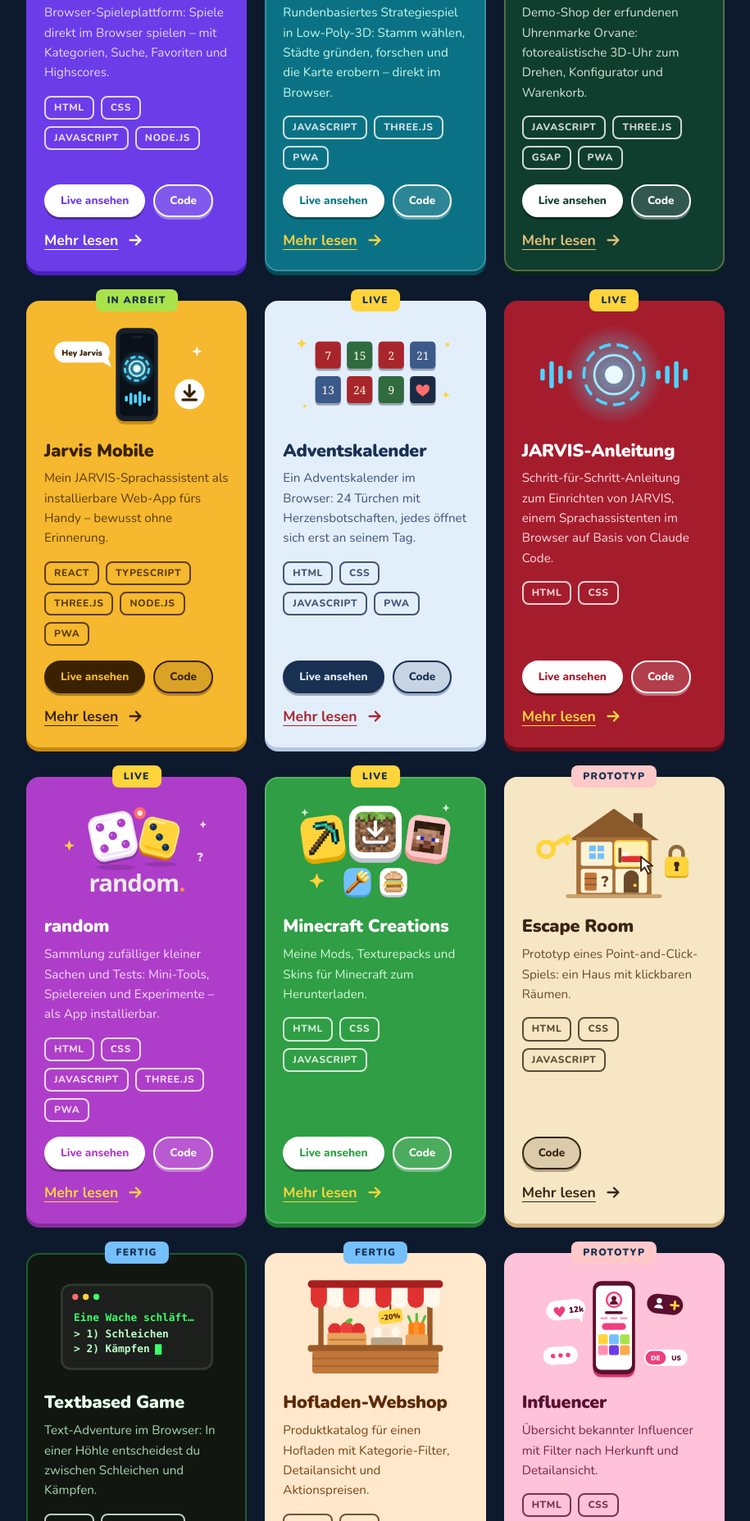
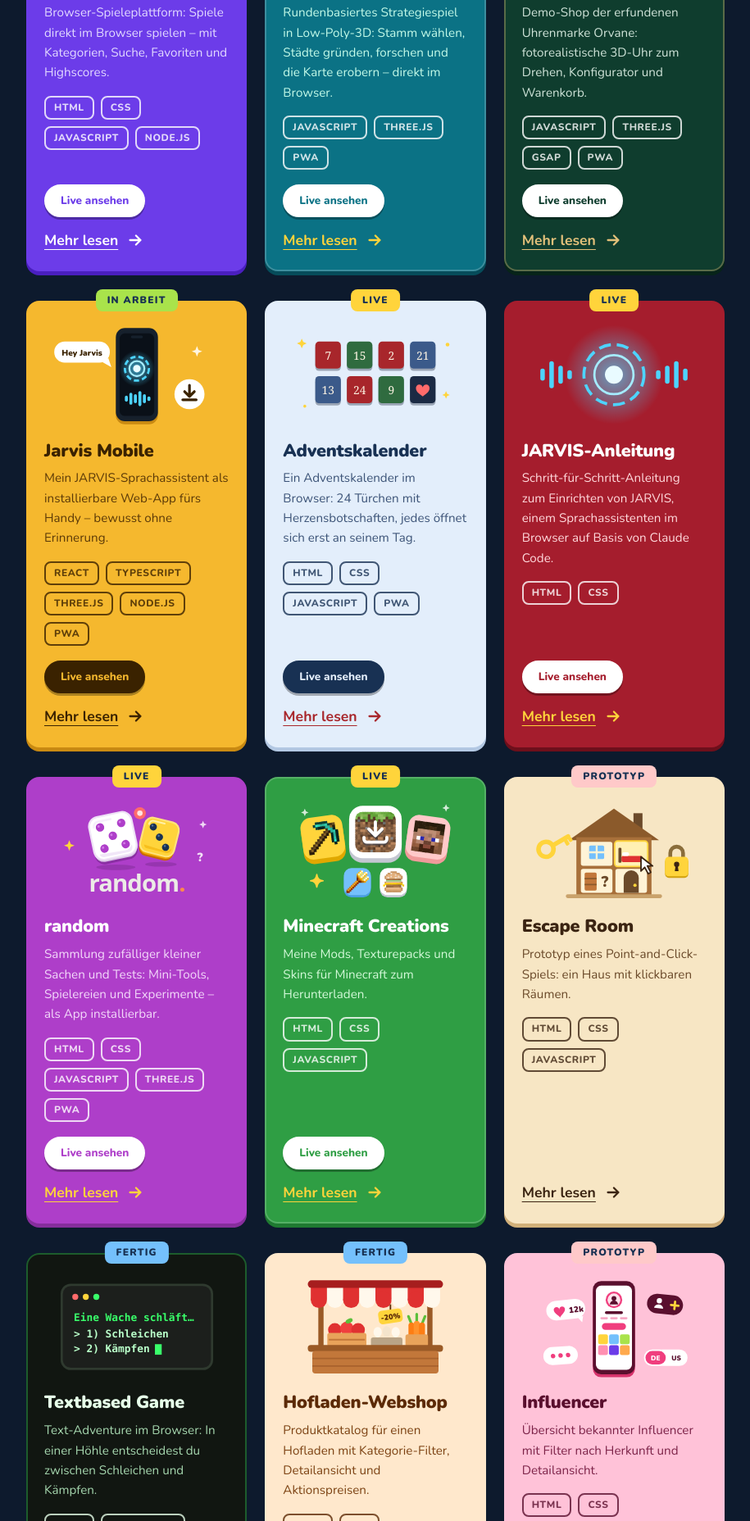
Before and after one commit to n-brand/portfolio, a plain HTML site: page index.html in a window 1280 px wide. Shown: the part 944-2800 px from the top of the page at 82% size, without its empty margins (352-1267 px from the left). Drawn offline with nearby package versions, Linux system fonts and the light colour scheme.

Commit message:
Code-Button nur noch auf den Detailseiten, nicht auf den Karten

```diff
--- a/index.html
+++ b/index.html
@@ -185,7 +185,6 @@
                             <div class="card-footer">
                                 <div class="card-buttons">
                                     <a href="https://swancalisthenics.ch/" target="_blank" rel="noopener" class="project-link primary">Live ansehen</a>
-                                    <a href="https://github.com/swancalisthenics/home" target="_blank" rel="noopener" class="project-link">Code</a>
                                 </div>
                                 <a href="projekte/swan-calisthenics.html" class="arrow-link">Mehr lesen <svg class="arrow-icon" viewBox="0 0 24 24" aria-hidden="true"><path d="M5 12h14M13 6l6 6-6 6"/></svg></a>
                             </div>
@@ -214,7 +213,6 @@
                             <div class="card-footer">
                                 <div class="card-buttons">
                                     <a href="https://n-brand.github.io/minecraft-skinmerger/" target="_blank" rel="noopener" class="project-link primary">Live ansehen</a>
-                                    <a href="https://github.com/n-brand/minecraft-skinmerger" target="_blank" rel="noopener" class="project-link">Code</a>
                                 </div>
                                 <a href="projekte/minecraft-skin-merger.html" class="arrow-link">Mehr lesen <svg class="arrow-icon" viewBox="0 0 24 24" aria-hidden="true"><path d="M5 12h14M13 6l6 6-6 6"/></svg></a>
                             </div>
@@ -264,7 +262,6 @@
                             <div class="card-footer">
                                 <div class="card-buttons">
                                     <a href="https://n-brand.github.io/gamehub/" target="_blank" rel="noopener" class="project-link primary">Live ansehen</a>
-                                    <a href="https://github.com/n-brand/gamehub" target="_blank" rel="noopener" class="project-link">Code</a>
                                 </div>
                                 <a href="projekte/gamehub.html" class="arrow-link">Mehr lesen <svg class="arrow-icon" viewBox="0 0 24 24" aria-hidden="true"><path d="M5 12h14M13 6l6 6-6 6"/></svg></a>
                             </div>
@@ -321,7 +318,6 @@
                             <div class="card-footer">
                                 <div class="card-buttons">
                                     <a href="https://n-brand.github.io/StrategieSpiel/" target="_blank" rel="noopener" class="project-link primary">Live ansehen</a>
-                                    <a href="https://github.com/n-brand/StrategieSpiel" target="_blank" rel="noopener" class="project-link">Code</a>
                                 </div>
                                 <a href="projekte/strategiespiel.html" class="arrow-link">Mehr lesen <svg class="arrow-icon" viewBox="0 0 24 24" aria-hidden="true"><path d="M5 12h14M13 6l6 6-6 6"/></svg></a>
                             </div>
@@ -371,7 +367,6 @@
                             <div class="card-footer">
                                 <div class="card-buttons">
                                     <a href="https://n-brand.github.io/Watch-Shop/" target="_blank" rel="noopener" class="project-link primary">Live ansehen</a>
-                                    <a href="https://github.com/n-brand/Watch-Shop" target="_blank" rel="noopener" class="project-link">Code</a>
                                 </div>
                                 <a href="projekte/watch-shop.html" class="arrow-link">Mehr lesen <svg class="arrow-icon" viewBox="0 0 24 24" aria-hidden="true"><path d="M5 12h14M13 6l6 6-6 6"/></svg></a>
                             </div>
@@ -419,7 +414,6 @@
                             <div class="card-footer">
                                 <div class="card-buttons">
                                     <a href="https://n-brand.github.io/Jarvis-Mobile/" target="_blank" rel="noopener" class="project-link primary">Live ansehen</a>
-                                    <a href="https://github.com/n-brand/Jarvis-Mobile" target="_blank" rel="noopener" class="project-link">Code</a>
                                 </div>
                                 <a href="projekte/jarvis-mobile.html" class="arrow-link">Mehr lesen <svg class="arrow-icon" viewBox="0 0 24 24" aria-hidden="true"><path d="M5 12h14M13 6l6 6-6 6"/></svg></a>
                             </div>
@@ -473,7 +467,6 @@
                             <div class="card-footer">
                                 <div class="card-buttons">
                                     <a href="https://n-brand.github.io/Adventskalender/" target="_blank" rel="noopener" class="project-link primary">Live ansehen</a>
-                                    <a href="https://github.com/n-brand/Adventskalender" target="_blank" rel="noopener" class="project-link">Code</a>
                                 </div>
                                 <a href="projekte/adventskalender.html" class="arrow-link">Mehr lesen <svg class="arrow-icon" viewBox="0 0 24 24" aria-hidden="true"><path d="M5 12h14M13 6l6 6-6 6"/></svg></a>
                             </div>
@@ -507,7 +500,6 @@
                             <div class="card-footer">
                                 <div class="card-buttons">
                                     <a href="https://n-brand.github.io/jarvis-Anleitung/" target="_blank" rel="noopener" class="project-link primary">Live ansehen</a>
-                                    <a href="https://github.com/n-brand/jarvis-Anleitung" target="_blank" rel="noopener" class="project-link">Code</a>
                                 </div>
                                 <a href="projekte/jarvis-anleitung.html" class="arrow-link">Mehr lesen <svg class="arrow-icon" viewBox="0 0 24 24" aria-hidden="true"><path d="M5 12h14M13 6l6 6-6 6"/></svg></a>
                             </div>
@@ -575,7 +567,6 @@
                             <div class="card-footer">
                                 <div class="card-buttons">
                                     <a href="https://n-brand.github.io/random/" target="_blank" rel="noopener" class="project-link primary">Live ansehen</a>
-                                    <a href="https://github.com/n-brand/random" target="_blank" rel="noopener" class="project-link">Code</a>
                                 </div>
                                 <a href="projekte/random.html" class="arrow-link">Mehr lesen <svg class="arrow-icon" viewBox="0 0 24 24" aria-hidden="true"><path d="M5 12h14M13 6l6 6-6 6"/></svg></a>
                             </div>
@@ -628,7 +619,6 @@
                             <div class="card-footer">
                                 <div class="card-buttons">
                                     <a href="https://n-brand.github.io/minecraft-creations/" target="_blank" rel="noopener" class="project-link primary">Live ansehen</a>
-                                    <a href="https://github.com/n-brand/minecraft-creations" target="_blank" rel="noopener" class="project-link">Code</a>
                                 </div>
                                 <a href="projekte/minecraft-creations.html" class="arrow-link">Mehr lesen <svg class="arrow-icon" viewBox="0 0 24 24" aria-hidden="true"><path d="M5 12h14M13 6l6 6-6 6"/></svg></a>
                             </div>
@@ -679,7 +669,7 @@
                             </div>
                             <div class="card-footer">
                                 <div class="card-buttons">
-                                    <a href="https://github.com/n-brand/escape-room" target="_blank" rel="noopener" class="project-link">Code</a>
+
                                 </div>
                                 <a href="projekte/escape-room.html" class="arrow-link">Mehr lesen <svg class="arrow-icon" viewBox="0 0 24 24" aria-hidden="true"><path d="M5 12h14M13 6l6 6-6 6"/></svg></a>
                             </div>
@@ -711,7 +701,7 @@
                             </div>
                             <div class="card-footer">
                                 <div class="card-buttons">
-                                    <a href="https://github.com/n-brand/textbased-game" target="_blank" rel="noopener" class="project-link">Code</a>
+
                                 </div>
                                 <a href="projekte/textbased-game.html" class="arrow-link">Mehr lesen <svg class="arrow-icon" viewBox="0 0 24 24" aria-hidden="true"><path d="M5 12h14M13 6l6 6-6 6"/></svg></a>
                             </div>
@@ -756,7 +746,7 @@
                             </div>
                             <div class="card-footer">
                                 <div class="card-buttons">
-                                    <a href="https://github.com/n-brand/Hofladen-Webshop" target="_blank" rel="noopener" class="project-link">Code</a>
+
                                 </div>
                                 <a href="projekte/hofladen-webshop.html" class="arrow-link">Mehr lesen <svg class="arrow-icon" viewBox="0 0 24 24" aria-hidden="true"><path d="M5 12h14M13 6l6 6-6 6"/></svg></a>
                             </div>
@@ -810,7 +800,7 @@
                             </div>
                             <div class="card-footer">
                                 <div class="card-buttons">
-                                    <a href="https://github.com/n-brand/Influencer" target="_blank" rel="noopener" class="project-link">Code</a>
+
                                 </div>
                                 <a href="projekte/influencer.html" class="arrow-link">Mehr lesen <svg class="arrow-icon" viewBox="0 0 24 24" aria-hidden="true"><path d="M5 12h14M13 6l6 6-6 6"/></svg></a>
                             </div>
@@ -861,7 +851,6 @@
                             <div class="card-footer">
                                 <div class="card-buttons">
                                     <a href="https://n-brand.github.io/Mediensammlung/" target="_blank" rel="noopener" class="project-link primary">Live ansehen</a>
-                                    <a href="https://github.com/n-brand/Mediensammlung" target="_blank" rel="noopener" class="project-link">Code</a>
                                 </div>
                                 <a href="projekte/mediensammlung.html" class="arrow-link">Mehr lesen <svg class="arrow-icon" viewBox="0 0 24 24" aria-hidden="true"><path d="M5 12h14M13 6l6 6-6 6"/></svg></a>
                             </div>
```
Also changed, not shown: tools/build-pages.js (+4 -4 lines).
